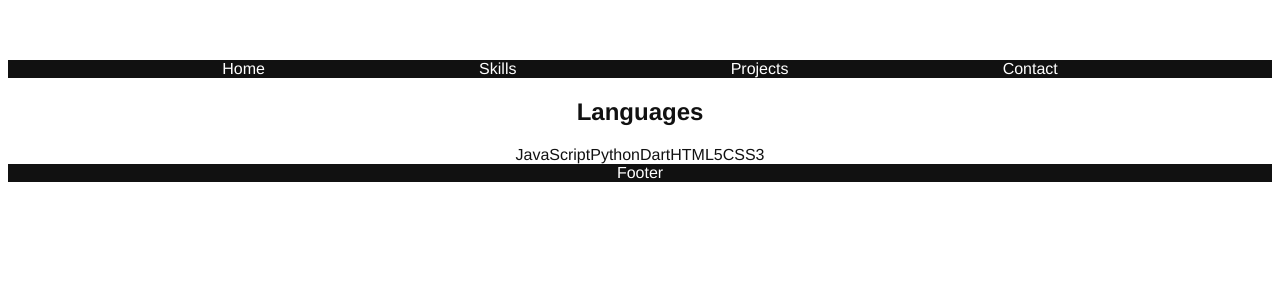
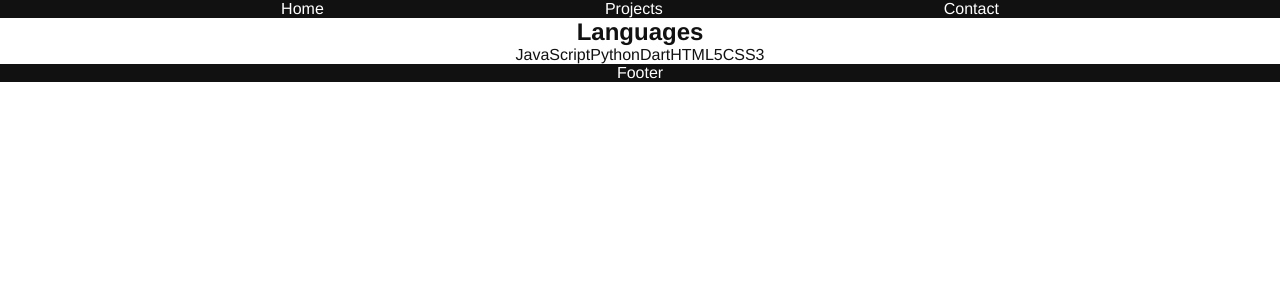
Before and after one commit to lucasdpau/lucasdpau.github.io, a Vue app: page / in a window 1280 px wide. Shown: the top 300 px of the page. Built offline with nearby package versions, Linux system fonts and the light colour scheme.

Commit message:
2nd commit

```diff
--- a/src/App.vue
+++ b/src/App.vue
@@ -1,6 +1,6 @@
 <template>
     <div id="app">
-        <site-header />
+        <site-header v-on:changePageEvent="changePageContent($event)" />
         <component v-bind:is="pageContent" />
         <site-footer />
     </div>
@@ -30,6 +30,12 @@ export default {
 </script>
 
 <style>
+* {
+    margin: 0;
+    padding: 0;
+    box-sizing: border-box;
+}
+
 #app {
     font-family: Avenir, Helvetica, Arial, sans-serif;
     -webkit-font-smoothing: antialiased;
@@ -40,6 +46,5 @@ export default {
     flex-wrap: wrap;
     text-align: center;
     color: #111;
-    margin-top: 60px;
 }
 </style>
--- a/src/components/Contact.vue
+++ b/src/components/Contact.vue
@@ -1,18 +1,29 @@
 <template>
     <section id="contact">
-        Contact me at this link
+        <div>Contact me</div>
+        <div id="contact-item-container">
+            <div>LinkedIn</div>
+            <div>Github</div>
+            <div>E-Mail</div>
+        </div>
     </section>
 </template>
 
 <script lang="ts">
+import { CONTACT_INFO } from "../content";
 export default {
     name: "Contact",
     methods: {},
     data: function () {
-        return {};
+        return {
+            contactInfo: CONTACT_INFO
+        };
     },
 };
 </script>
 
 <style scoped>
+#contact-item-container {
+    display: flex;
+}
 </style>
--- a/src/components/SiteHeader.vue
+++ b/src/components/SiteHeader.vue
@@ -1,10 +1,10 @@
 <template>
     <header id="header">
         <nav>
-            <div>Home</div>
-            <div>Skills</div>
-            <div>Projects</div>
-            <div>Contact</div>
+            <div v-on:click="handleNav('home')">Home</div>
+            <!-- <div>Skills</div> -->
+            <div v-on:click="handleNav('projects')">Projects</div>
+            <div v-on:click="handleNav('contact')">Contact</div>
         </nav>
     </header>
 </template>
@@ -12,7 +12,11 @@
 <script lang="ts">
 export default {
     name: "Header",
-    methods: {},
+    methods: {
+        handleNav: function (newPage: string) {
+            this.$emit("changePageEvent", newPage);
+        },
+    },
     data: function () {
         return {};
     },
@@ -33,4 +37,8 @@ nav {
     justify-content: space-evenly;
     width: 100%;
 }
+
+nav div {
+    cursor: pointer;
+}
 </style>
--- a/src/content/index.ts
+++ b/src/content/index.ts
@@ -1,6 +1,12 @@
 interface ISkillsIcon {
     name: string;
     imagePath: string;
+}
+
+interface IContactInfo {
+    label: string;
+    imagePath: string;
+    link: string;
 }
 
 export const SKILLS: Array<ISkillsIcon> = [
@@ -24,3 +30,9 @@ export const LANGUAGES: Array<ISkillsIcon> = [
     { name: 'HTML5', imagePath: '' },
     { name: 'CSS3', imagePath: '' },
 ];
+
+export const CONTACT_INFO: Array<IContactInfo> = [
+    { label: 'LinkedIn', imagePath: '', link: '' },
+    { label: 'Github', imagePath: '', link: '' },
+    { label: 'E-Mail', imagePath: '', link: '' },
+];
```
Also changed, not shown: index.html (added, +13 -0 lines), 9 other files (tests, documents, lock files or other folders).
